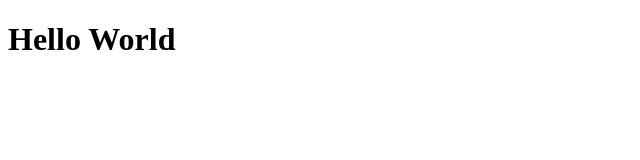
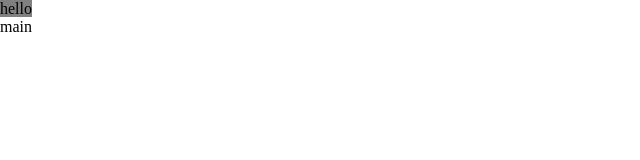
Before and after one commit to markahenrich/quarantine-mixers, an Electron app: page index.html in a window 800 px wide. Shown: the whole page, without its empty margins (0-640 px from the left). Drawn offline with Linux system fonts and the light colour scheme.

Commit message:
added stylesheet

```diff
--- a/index.html
+++ b/index.html
@@ -4,8 +4,12 @@
     <meta charset="UTF-8">
     <meta name="viewport" content="width=device-width, initial-scale=1.0">
     <title>Quarantine Mixers</title>
+    <link rel="stylesheet" href="stylesheet.css">
 </head>
 <body>
-    <h1>Hello World</h1>
+    <div class='container'>
+        <div class='nav-bar'>hello</div>
+        <div class='main'>main</div>
+    </div>
 </body>
 </html>
--- /dev/null
+++ b/stylesheet.css
@@ -0,0 +1,10 @@
+* {
+    padding: 0;
+    margin: 0;
+    box-sizing: border-box;
+}
+
+.nav-bar {
+    background-color: gray;
+    display: inline;
+}
```
